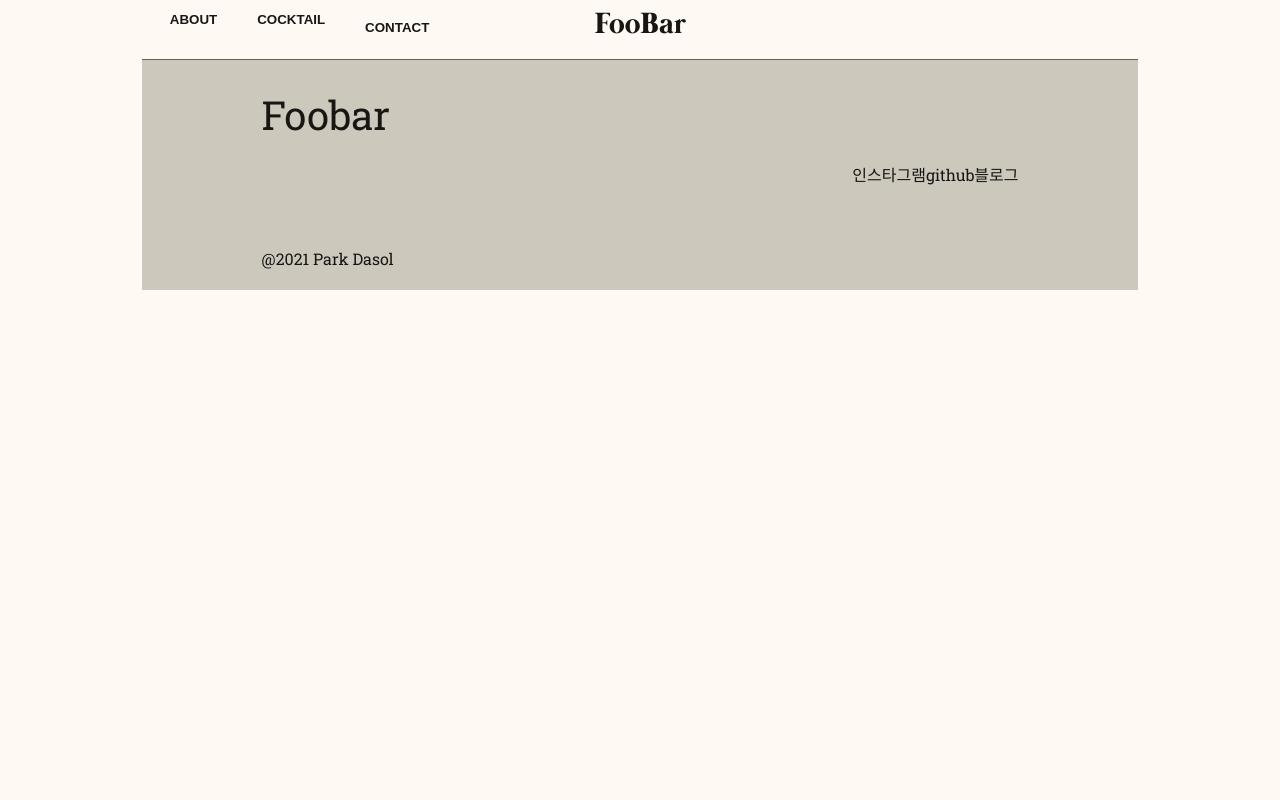
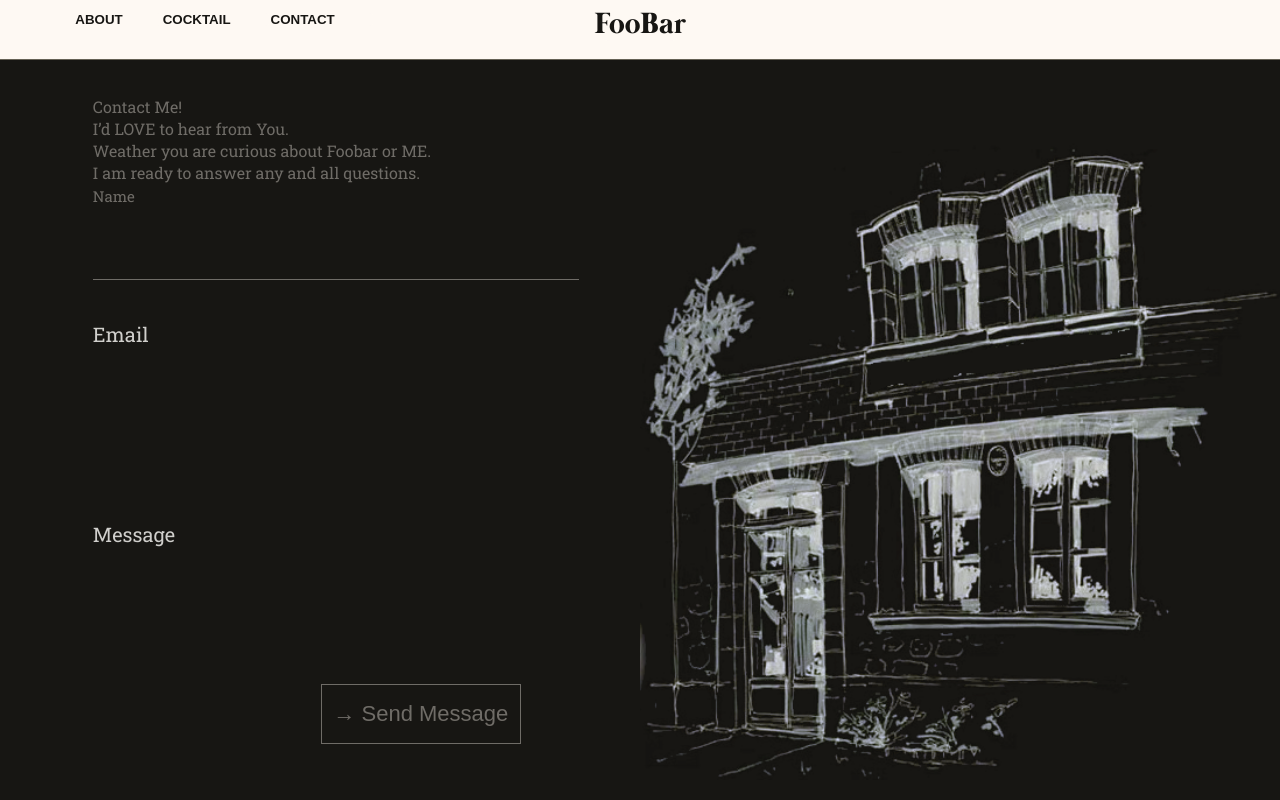
Before and after one commit to Park-Dasol/FooBar, a React (Create React App) app in the folder frontend/: page /contact in a window 1280 px wide. Shown: the top 800 px of the page. Built offline with nearby package versions, Linux system fonts and the light colour scheme.

Commit message:
feat: contact page layout

```diff
--- a/frontend/src/App.tsx
+++ b/frontend/src/App.tsx
@@ -12,7 +12,7 @@ import {MyCocktailContext} from './utils/cocktailContext'
 import {ICocktail} from './utils/db'
 import { Footer } from './components/Footer/Footer';
 import {About} from './pages/About/About'
-
+import { Contact } from './pages/Contact';
 function App() {
   const [cocktail, setCocktail] = useState<ICocktail>();
   return (
@@ -26,6 +26,7 @@ function App() {
               <Route exact path="/" component={Home} />
               <Route exact path="/About" component={About} />
               <Route exact path="/cocktail" component={Cocktail} />
+              <Route exact path="/contact" component={Contact} />
             </Switch>
             <Footer/>
           </BrowserRouter>
--- /dev/null
+++ b/frontend/src/components/ContactForm/index.tsx
@@ -0,0 +1,44 @@
+import React , {useCallback, VFC} from "react";
+import {ContactInputWrap} from './style'
+
+interface Props {
+}
+
+const ContactForm :VFC<Props>= () => {
+
+  const activated = useCallback((e)=> {
+    e.target.parentNode.classList.remove('deactive')
+  },[])
+
+  const deactivated = useCallback((e)=> {
+    if (!e.target.value) {
+      e.target.parentNode.classList.add('deactive')
+    }
+  }, [])
+
+
+
+  return (
+    <div style={{display:"flex", flexDirection:"column"}}>
+       <form action="" style={{width: '100%',display:'flex',flexDirection:"column", justifyContent:"center"}}>
+         <ContactInputWrap onClick={activated} >
+          <label  htmlFor="Name">Name</label>
+          <input autoFocus onBlur={deactivated} type="text" name="Name" id="Name"/>
+         </ContactInputWrap>
+         <ContactInputWrap className="deactive" onClick={activated} >
+          <label  htmlFor="Email">Email</label>
+          <input type="text"  onBlur={deactivated} name="Email" id="Email"/>
+         </ContactInputWrap>
+         <ContactInputWrap className="deactive"  onClick={activated} style={{height:"300px"}}>
+          <label  htmlFor="Message">Message</label>
+          <textarea onBlur={deactivated} name="Message" id="Message"></textarea>
+         </ContactInputWrap>
+         <button style={{fontSize :"22px", border:"1px solid #6F6C67", color:"#6F6C67", width : "200px", height:"60px", alignSelf:"flex-end", marginRight:"12%"}}>
+           → Send Message
+         </button>
+      </form>
+    </div>
+  )
+}
+
+export default ContactForm;
--- /dev/null
+++ b/frontend/src/components/ContactForm/style.tsx
@@ -0,0 +1,52 @@
+import styled from 'styled-components'
+
+
+
+
+
+export const ContactInputWrap = styled.div`
+
+height : 100px;
+display:flex;
+flex-direction:column;
+justify-content:center;
+
+> input, textarea {
+  border : none;
+  background-color:transparent;
+  border-bottom : 1px solid #6F6C67;
+  transition : 3s;
+  color:white;
+  outline : none;
+  font-size : 65px;
+  font-weight : 300;
+}
+> textarea {
+  font-size : 40px;
+  height:200px;
+}
+
+> label {
+  color:#6F6C67;
+  font-size : 15px;
+  transition : 1s;
+}
+
+&.deactive input, &.deactive textarea {
+  display:none;
+
+}
+
+> input:focus, textarea:focus{
+  display:flex;
+}
+
+&.deactive label {
+  color:#D0CFCC;
+  font-size : 20px;
+}
+
+label:hover {
+  cursor:pointer;
+}
+`;
--- a/frontend/src/components/Header/Header.tsx
+++ b/frontend/src/components/Header/Header.tsx
@@ -15,7 +15,9 @@ export const Header = () => {
         <Link to="/cocktail">
           <MenuButton>COCKTAIL</MenuButton>
         </Link>
-        <MenuButton>CONTACT</MenuButton>
+        <Link to="/contact">
+         <MenuButton>CONTACT</MenuButton>
+        </Link>
       </Item>
       <Item>
         <Link to="/">
--- /dev/null
+++ b/frontend/src/pages/Contact/index.tsx
@@ -0,0 +1,30 @@
+import React,{useCallback, useEffect, useState} from 'react';
+import { Section,MainContentWrapper,  MainWrapper } from '../../styles/home';
+import {BASE_URL, IAbout} from '../../utils/db';
+import { ThemeProvider } from 'styled-components';
+import { darkTheme } from '../../styles/theme';
+import ContactForm from '../../components/ContactForm';
+
+
+export const Contact = () => {
+
+
+  return (
+    <ThemeProvider theme={darkTheme}>
+      <>
+      <MainWrapper>
+         <Section>
+          <MainContentWrapper style={{display:"flex"}}>
+            <div style={{width:"50%", padding:"3% 5% 10% 5%", display:"flex", flexDirection:"column", justifyContent:"space-around"}}>
+              <div style={{color:"#6F6C67", lineHeight:"22px"}}>Contact Me!<br/>I’d LOVE to hear from You.<br/>Weather you are curious about Foobar or ME.<br/>I am ready to answer any and all questions.</div>
+              <ContactForm/>
+            </div>
+            <img src={`${process.env.PUBLIC_URL}/images/pub.png`} alt="about" style={{height:"80%", objectFit:'contain', alignSelf:"center"}}/>
+          </MainContentWrapper>
+        </Section>
+      </MainWrapper>
+      </>
+    </ThemeProvider>
+
+  )
+}
```
Also changed, not shown: frontend/public/images/pub.png (added).
